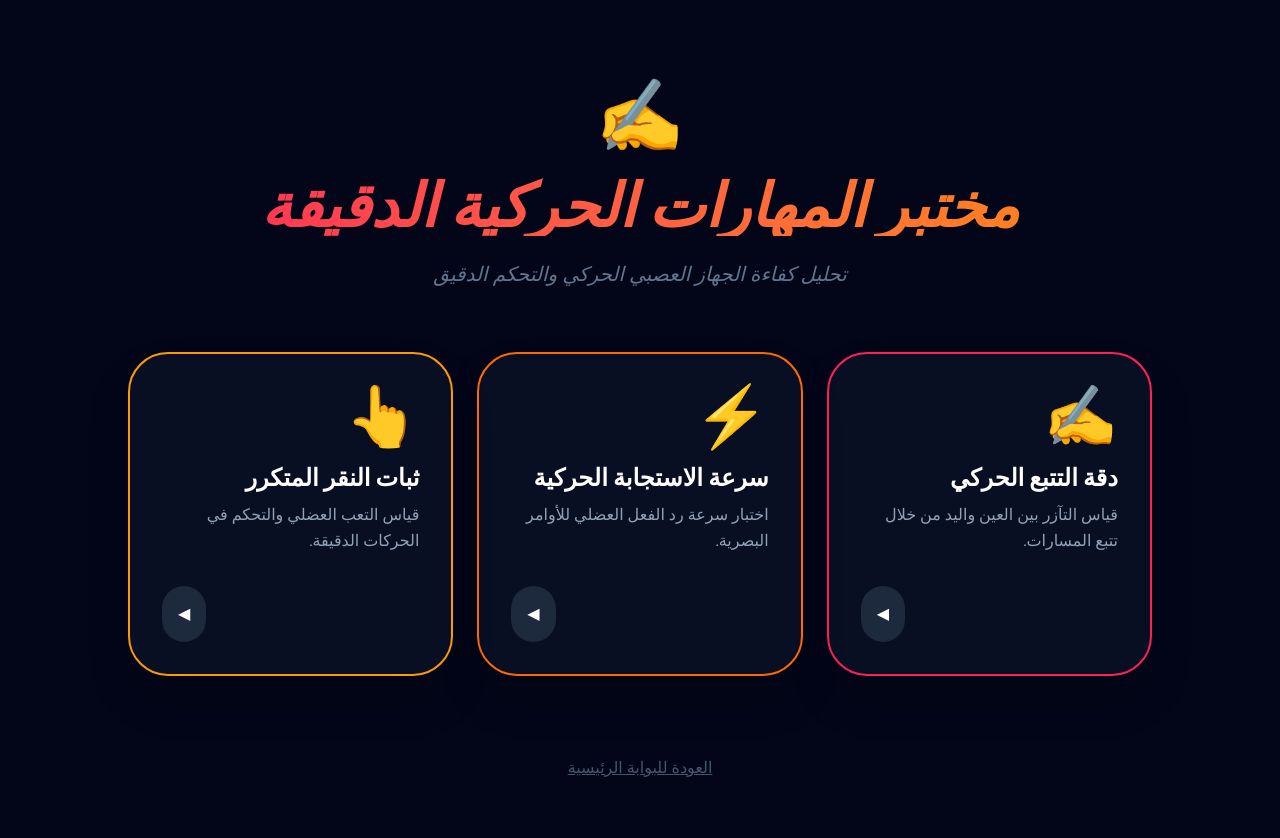
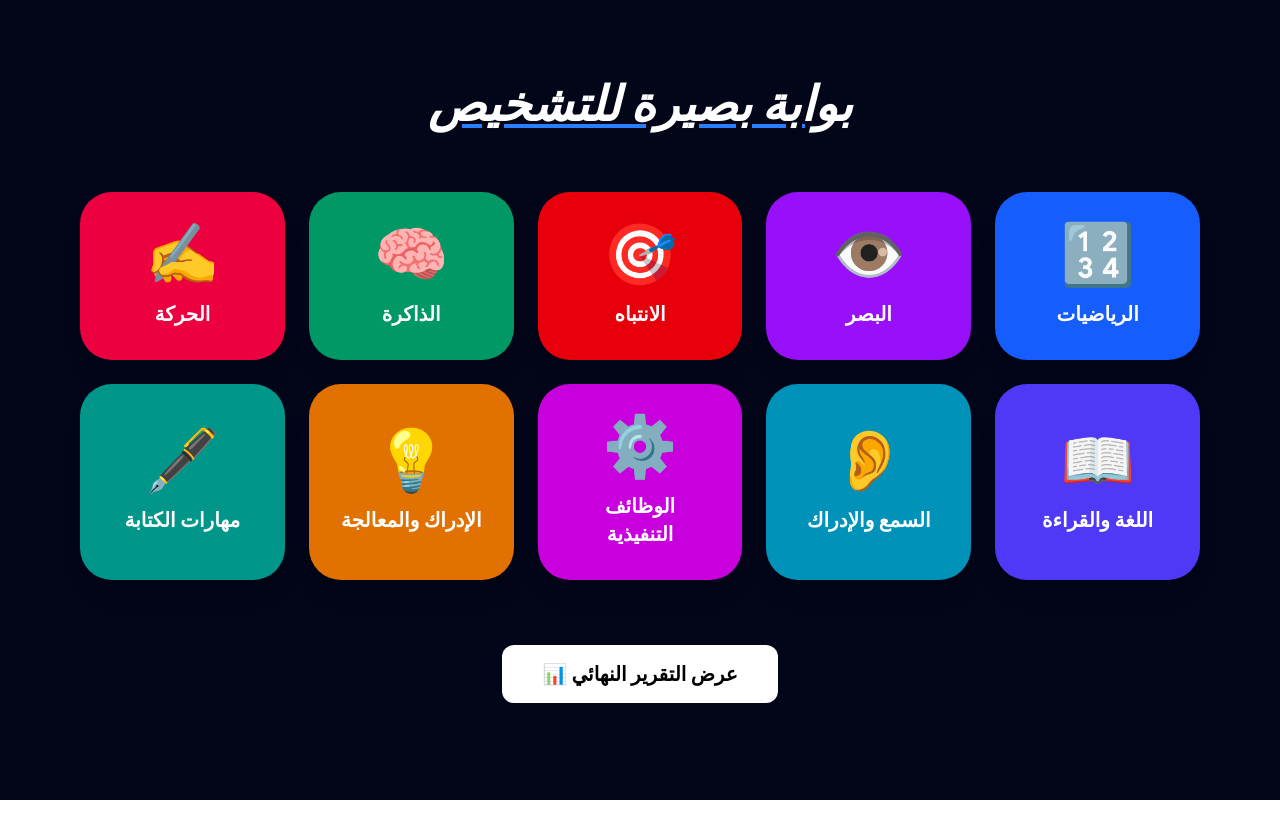
Before and after one commit to vivaex/basira-global, a Next.js app: page /diagnose/motor in a window 1280 px wide. Shown: the top 838 px of the page. After the commit the page ends 800 px from the top, so only its background shows below. Built offline with nearby package versions, Linux system fonts and the light colour scheme.

Commit message:
fix: standardized all diagnostic links and added missing labs

```diff
--- a/app/diagnose/auditory-test/page.tsx
+++ b/app/diagnose/auditory-test/page.tsx
@@ -1,66 +1,49 @@
 'use client';
-import { useState } from 'react';
+import { useState, useEffect, useCallback } from 'react';
 import Link from 'next/link';
-
-const DATA = [
-  { word: 'تفاحة', emoji: '🍎' }, { word: 'صاروخ', emoji: '🚀' },
-  { word: 'قطة', emoji: '🐱' }, { word: 'كرة', emoji: '⚽' },
-  { word: 'أسد', emoji: '🦁' }, { word: 'سيارة', emoji: '🚗' },
-];
 
 export default function AuditoryTest() {
   const [gameState, setGameState] = useState<'start' | 'playing' | 'result'>('start');
-  const [currentLevel, setCurrentLevel] = useState(0);
   const [score, setScore] = useState(0);
-  const [options, setOptions] = useState<typeof DATA>([]);
+  const [currentTask, setCurrentTask] = useState({ sound: '', options: [] as string[], correct: '' });
 
-  const speak = (text: string) => {
+  const tasks = [
+    { question: "أي كلمة تسمعها الآن؟", word: "قلم", options: ["قلم", "علم", "سلم"], correct: "قلم" },
+    { question: "ما هو الصوت المشترك بين (تمر) و (توت)؟", word: "ت", options: ["ت", "م", "ر"], correct: "ت" },
+  ];
+
+  const speak = useCallback((text: string) => {
     if (typeof window !== 'undefined' && window.speechSynthesis) {
-      window.speechSynthesis.cancel();
-      window.speechSynthesis.resume();
-      const msg = new SpeechSynthesisUtterance(text);
-      msg.lang = 'ar-SA';
-      msg.rate = 0.8;
-      window.speechSynthesis.speak(msg);
+      const u = new SpeechSynthesisUtterance(text);
+      u.lang = 'ar-SA';
+      window.speechSynthesis.speak(u);
     }
-  };
-
-  const startNextLevel = () => {
-    if (currentLevel >= 5) {
-      localStorage.setItem('auditoryScore', score.toString());
-      localStorage.setItem('auditoryDone', 'true');
-      setGameState('result');
-      return;
-    }
-    const shuffled = [...DATA].sort(() => 0.5 - Math.random());
-    const roundOptions = shuffled.slice(0, 4);
-    setOptions(roundOptions);
-    setGameState('playing');
-    setTimeout(() => speak(roundOptions[0].word), 700);
-  };
-
-  const handleChoice = (emoji: string) => {
-    if (emoji === options[0].emoji) setScore(s => s + 20);
-    setCurrentLevel(l => l + 1);
-    startNextLevel();
-  };
+  }, []);
 
   return (
-    <main className="min-h-screen bg-slate-900 text-white flex flex-col items-center justify-center p-6 text-center" dir="rtl">
-      <div className="bg-slate-800 p-10 rounded-[3rem] border-4 border-green-500/20 shadow-2xl max-w-xl w-full">
-        {gameState === 'playing' ? (
+    <main className="min-h-screen bg-slate-950 text-white flex flex-col items-center justify-center p-6" dir="rtl">
+      <div className="bg-slate-900 p-10 rounded-[3rem] border-4 border-cyan-500/20 shadow-2xl max-w-xl w-full text-center">
+        {gameState === 'start' && (
           <div>
-            <button onClick={() => speak(options[0].word)} className="mb-12 p-8 bg-slate-700 rounded-full text-3xl">🔊 اسمع الكلمة</button>
-            <div className="grid grid-cols-2 gap-4">
-              {options.map((opt, i) => (
-                <button key={i} onClick={() => handleChoice(opt.emoji)} className="text-7xl p-6 bg-slate-950 rounded-2xl hover:bg-green-600">{opt.emoji}</button>
+            <div className="text-7xl mb-6">👂</div>
+            <h1 className="text-3xl font-black mb-8 text-cyan-400">مختبر التمييز السمعي</h1>
+            <button onClick={() => { setGameState('playing'); speak(tasks[0].question + " " + tasks[0].word); }} className="bg-cyan-600 px-12 py-4 rounded-2xl font-bold">ابدأ الفحص السمعي</button>
+          </div>
+        )}
+        {gameState === 'playing' && (
+          <div>
+            <button onClick={() => speak(tasks[0].word)} className="bg-slate-800 p-10 rounded-full mb-10 animate-pulse text-5xl">🔊</button>
+            <div className="grid gap-4">
+              {tasks[0].options.map(opt => (
+                <button key={opt} onClick={() => setGameState('result')} className="bg-slate-800 p-6 rounded-2xl text-2xl font-bold hover:bg-cyan-600 transition">{opt}</button>
               ))}
             </div>
           </div>
-        ) : (
-          <div>
-            <h2 className="text-4xl mb-8">{gameState === 'start' ? 'اختبار السمع' : 'أحسنت!'}</h2>
-            <button onClick={() => {setScore(0); setCurrentLevel(0); startNextLevel();}} className="bg-green-600 px-10 py-4 rounded-xl font-bold">ابدأ 👂</button>
+        )}
+        {gameState === 'result' && (
+          <div className="animate-in zoom-in">
+             <h2 className="text-4xl font-bold mb-8">تم الفحص بنجاح</h2>
+             <Link href="/diagnose" className="text-cyan-400 underline">العودة للبوابة</Link>
           </div>
         )}
       </div>
--- /dev/null
+++ b/app/diagnose/cognitive/page.tsx
@@ -0,0 +1,28 @@
+'use client';
+import { useState } from 'react';
+import Link from 'next/link';
+
+export default function CognitiveTest() {
+  const [score, setScore] = useState(0);
+  const [step, setStep] = useState(0);
+
+  const challenges = [
+    { target: "تفاحة", items: ["🍎", "🚗", "🐶"], correct: "🍎", desc: "اختر نوعاً من الفواكه" },
+    { target: "كلب", items: ["🏠", "🐕", "🚲"], correct: "🐕", desc: "اختر كائناً حياً" },
+  ];
+
+  return (
+    <main className="min-h-screen bg-slate-950 text-white flex flex-col items-center justify-center p-6 text-center" dir="rtl">
+      <div className="bg-slate-900 p-12 rounded-[3rem] border-4 border-amber-500/20 max-w-2xl w-full shadow-2xl">
+        <h1 className="text-4xl font-black mb-8 text-amber-500">مختبر المعالجة الذهنية</h1>
+        <p className="text-slate-400 mb-10">{challenges[step].desc}</p>
+        <div className="flex justify-center gap-6">
+          {challenges[step].items.map(item => (
+            <button key={item} onClick={() => setStep(s => (s + 1) % 2)} className="text-8xl bg-slate-800 p-6 rounded-3xl hover:bg-amber-600 transition-all active:scale-90">{item}</button>
+          ))}
+        </div>
+        <Link href="/diagnose" className="block mt-12 text-slate-600 italic">إنهاء الجلسة</Link>
+      </div>
+    </main>
+  );
+}
--- a/app/diagnose/motor/page.tsx
+++ b/app/diagnose/motor/page.tsx
@@ -1,44 +1,35 @@
 'use client';
 import Link from 'next/link';
 
-export default function MotorMenu() {
-  const tests = [
-    { id: 'precision', title: 'دقة التتبع الحركي', icon: '✍️', color: 'border-rose-500', desc: 'قياس التآزر بين العين واليد من خلال تتبع المسارات.' },
-    { id: 'reaction', title: 'سرعة الاستجابة الحركية', icon: '⚡', color: 'border-orange-500', desc: 'اختبار سرعة رد الفعل العضلي للأوامر البصرية.' },
-    { id: 'tapping', title: 'ثبات النقر المتكرر', icon: '👆', color: 'border-amber-500', desc: 'قياس التعب العضلي والتحكم في الحركات الدقيقة.' },
+export default function DiagnosePage() {
+  const sections = [
+    { id: 'math', title: 'الرياضيات', icon: '🔢', color: 'bg-blue-600' },
+    { id: 'visual', title: 'البصر', icon: '👁️', color: 'bg-purple-600' },
+    { id: 'attention', title: 'الانتباه', icon: '🎯', color: 'bg-red-600' },
+    { id: 'memory-test', title: 'الذاكرة', icon: '🧠', color: 'bg-emerald-600' },
+    { id: 'motor', title: 'الحركة', icon: '✍️', color: 'bg-rose-600' },
+    { id: 'language', title: 'اللغة والقراءة', icon: '📖', color: 'bg-indigo-600' },
+    { id: 'auditory', title: 'السمع والإدراك', icon: '👂', color: 'bg-cyan-600' },
+    { id: 'executive', title: 'الوظائف التنفيذية', icon: '⚙️', color: 'bg-fuchsia-600' },
+    { id: 'cognitive', title: 'الإدراك والمعالجة', icon: '💡', color: 'bg-amber-600' },
+    { id: 'writing', title: 'مهارات الكتابة', icon: '🖋️', color: 'bg-teal-600' },
   ];
 
   return (
-    <main className="min-h-screen bg-slate-950 text-white p-6 md:p-20 font-sans" dir="rtl">
-      <div className="max-w-5xl mx-auto">
-        <header className="text-center mb-16 animate-in fade-in">
-          <div className="text-7xl mb-6">✍️</div>
-          <h1 className="text-5xl md:text-6xl font-black bg-gradient-to-r from-rose-500 to-orange-400 bg-clip-text text-transparent italic">
-            مختبر المهارات الحركية الدقيقة
-          </h1>
-          <p className="text-slate-500 mt-6 text-xl italic">تحليل كفاءة الجهاز العصبي الحركي والتحكم الدقيق</p>
-        </header>
-
-        <div className="grid md:grid-cols-2 lg:grid-cols-3 gap-6">
-          {tests.map((test) => (
-            <Link key={test.id} href={`/diagnose/motor/${test.id}`}>
-              <div className={`bg-slate-900/60 backdrop-blur-md p-8 rounded-[2.5rem] border-2 ${test.color} hover:scale-[1.05] transition-all cursor-pointer shadow-2xl group h-full flex flex-col justify-between`}>
-                <div className="text-right">
-                  <span className="text-6xl mb-4 block">{test.icon}</span>
-                  <h2 className="text-2xl font-black text-white mb-2">{test.title}</h2>
-                  <p className="text-slate-400 font-light leading-relaxed">{test.desc}</p>
-                </div>
-                <div className="mt-8 flex justify-end">
-                    <span className="bg-slate-800 p-4 rounded-full group-hover:bg-rose-600 transition-colors">◀</span>
-                </div>
-              </div>
-            </Link>
-          ))}
-        </div>
-
-        <div className="mt-20 text-center">
-          <Link href="/diagnose" className="text-slate-600 hover:text-white underline transition">العودة للبوابة الرئيسية</Link>
-        </div>
+    <main className="min-h-screen bg-slate-950 text-white p-8 md:p-20 font-sans" dir="rtl">
+      <h1 className="text-5xl font-black text-center mb-16 italic underline decoration-blue-500">بوابة بصيرة للتشخيص</h1>
+      <div className="grid grid-cols-2 md:grid-cols-3 lg:grid-cols-5 gap-6">
+        {sections.map((s) => (
+          <Link key={s.id} href={`/diagnose/${s.id}`}>
+            <div className={`${s.color} p-8 rounded-[2rem] text-center hover:scale-105 transition-all cursor-pointer shadow-xl h-full flex flex-col items-center justify-center`}>
+              <span className="text-6xl mb-4">{s.icon}</span>
+              <h2 className="text-xl font-bold">{s.title}</h2>
+            </div>
+          </Link>
+        ))}
+      </div>
+      <div className="mt-20 text-center">
+        <Link href="/diagnose/results" className="bg-white text-black px-10 py-4 rounded-xl font-black text-xl">عرض التقرير النهائي 📊</Link>
       </div>
     </main>
   );
--- /dev/null
+++ b/app/diagnose/writing/page.tsx
@@ -0,0 +1,51 @@
+'use client';
+import { useRef, useState, useEffect } from 'react';
+import Link from 'next/link';
+
+export default function WritingTest() {
+  const canvasRef = useRef<HTMLCanvasElement>(null);
+  const [isDrawing, setIsDrawing] = useState(false);
+
+  const startDrawing = (e: any) => {
+    setIsDrawing(true);
+    draw(e);
+  };
+
+  const draw = (e: any) => {
+    if (!isDrawing) return;
+    const canvas = canvasRef.current;
+    const ctx = canvas?.getContext('2d');
+    if (ctx) {
+      ctx.lineWidth = 5;
+      ctx.lineCap = 'round';
+      ctx.strokeStyle = '#2dd4bf';
+      ctx.lineTo(e.nativeEvent.offsetX, e.nativeEvent.offsetY);
+      ctx.stroke();
+      ctx.beginPath();
+      ctx.moveTo(e.nativeEvent.offsetX, e.nativeEvent.offsetY);
+    }
+  };
+
+  return (
+    <main className="min-h-screen bg-slate-950 text-white p-6 flex flex-col items-center" dir="rtl">
+      <h1 className="text-4xl font-black mb-8 text-teal-400 font-sans">مختبر الكتابة والرسم</h1>
+      <p className="mb-6 text-slate-500">حاول رسم "دائرة" داخل المربع الأبيض</p>
+      <canvas
+        ref={canvasRef}
+        width={400}
+        height={400}
+        className="bg-white rounded-3xl cursor-crosshair shadow-2xl"
+        onMouseDown={startDrawing}
+        onMouseMove={draw}
+        onMouseUp={() => setIsDrawing(false)}
+      />
+      <div className="mt-10 flex gap-4">
+        <button onClick={() => {
+            const ctx = canvasRef.current?.getContext('2d');
+            ctx?.clearRect(0,0,400,400);
+        }} className="bg-slate-800 px-8 py-3 rounded-xl font-bold">مسح</button>
+        <Link href="/diagnose" className="bg-teal-600 px-8 py-3 rounded-xl font-bold font-sans">تم الإنجاز ✅</Link>
+      </div>
+    </main>
+  );
+}
```
